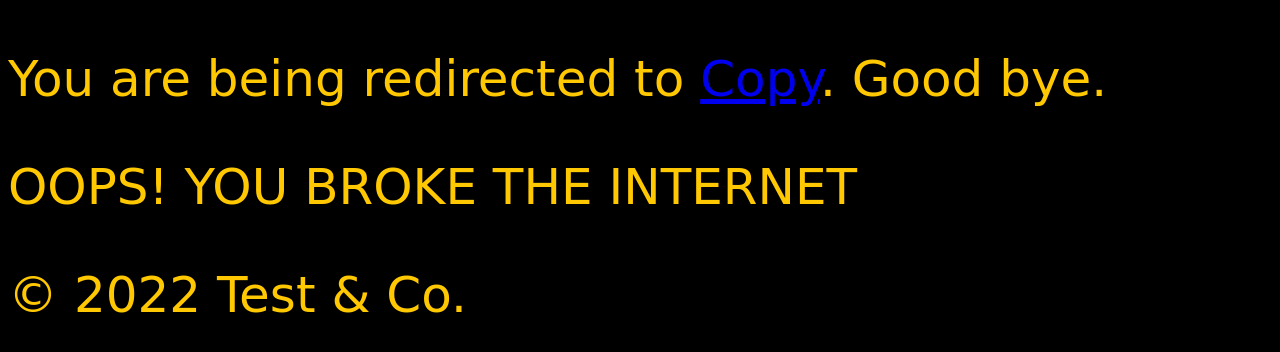
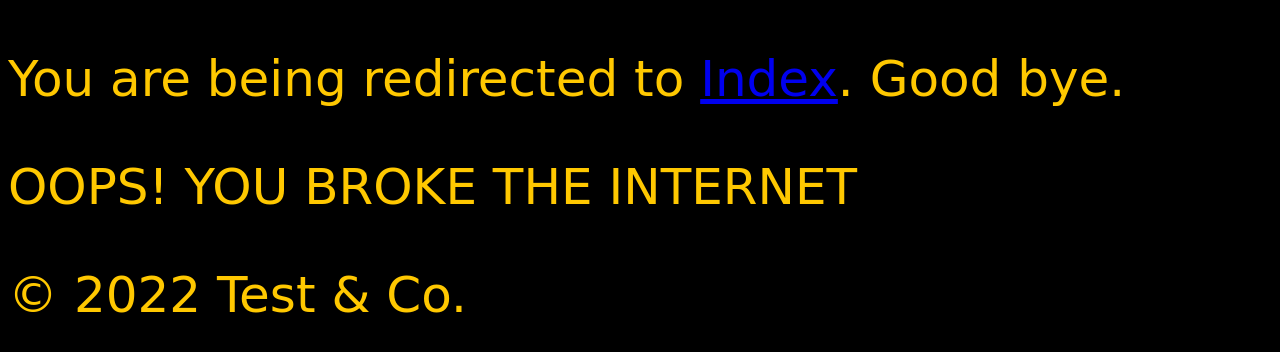
Before and after one commit to shiftertioio/thisisjustatest, a plain HTML site: page 404.html in a window 1280 px wide. Drawn offline with Linux system fonts and the light colour scheme; a web font is replaced by a local one.

Commit message:
Update 404.html

```diff
--- a/404.html
+++ b/404.html
@@ -6,7 +6,7 @@
 		<meta name="viewport" content="width=device-width, initial-scale=1.0" />
 
 		<!-- Auto Redirect in seconds -->
-		<meta http-equiv="refresh" content="100; url='copy.html'" />
+		<meta http-equiv="refresh" content="100; url='index.html'" />
 
 		<!-- Prevent Search Engine Crawling -->
 		<meta name="robots" content="noindex" />
@@ -45,7 +45,7 @@
 		<title>Document</title>
 	</head>
 	<body>
-		<p>You are being redirected to <a href="copy.html">Copy</a>. Good bye.</p>
+		<p>You are being redirected to <a href="index.html">Index</a>. Good bye.</p>
 		<!-- <a href="#" download /> -->
 
 		<p>OOPS! YOU BROKE THE INTERNET</p>
```
